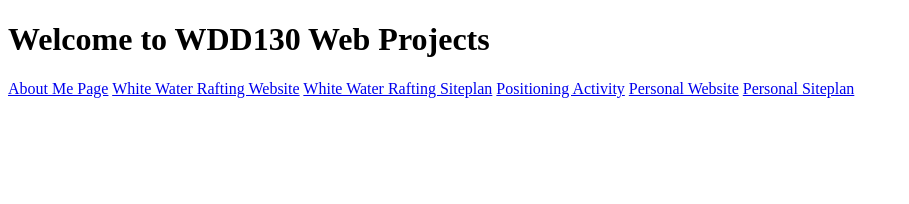
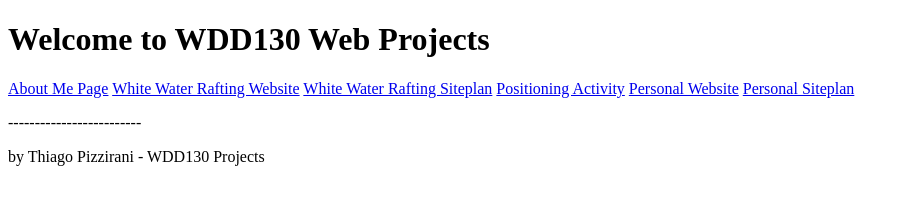
Before and after one commit to ThiagoPizzirani/wdd130, a plain HTML site: page index.html in a window 1280 px wide. Shown: the whole page, without its empty margins (0-909 px from the left). Drawn offline with Linux system fonts and the light colour scheme.

Commit message:
added paragraph

```diff
--- a/index.html
+++ b/index.html
@@ -16,5 +16,7 @@
         <a href="#">Personal Website</a>
         <a href="#">Personal Siteplan</a>
     </nav>
+    <p>-------------------------</p>
+    <p>by Thiago Pizzirani - WDD130 Projects</p>
 </body>
 </html>
```
